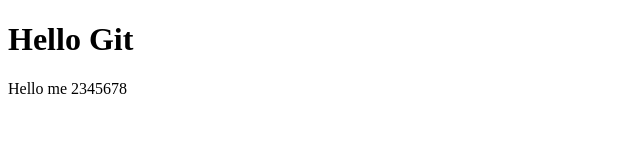
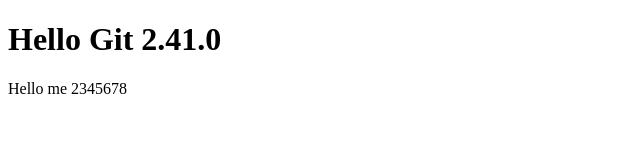
Before and after one commit to walid-physics/cs425-swe-202308-gitdemo1-walid, a plain HTML site: page index.html in a window 1280 px wide. Shown: the whole page, without its empty margins (0-640 px from the left). Drawn offline with Linux system fonts and the light colour scheme.

Commit message:
Added Git version

```diff
--- a/index.html
+++ b/index.html
@@ -6,7 +6,7 @@
     <title>My Website</title>
 </head>
 <body>
-    <h1>Hello Git</h1>
+    <h1>Hello Git 2.41.0</h1>
     <div>
         <p>Hello me 2345678</p>
     </div>
```
